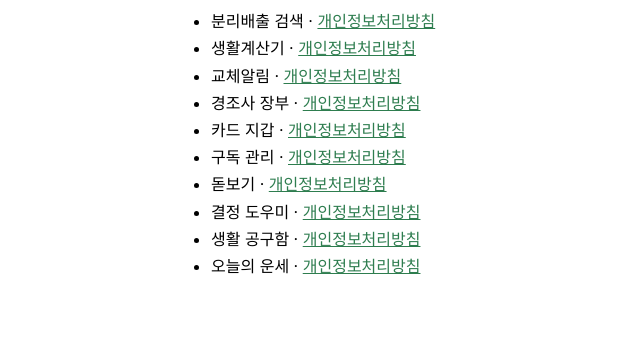
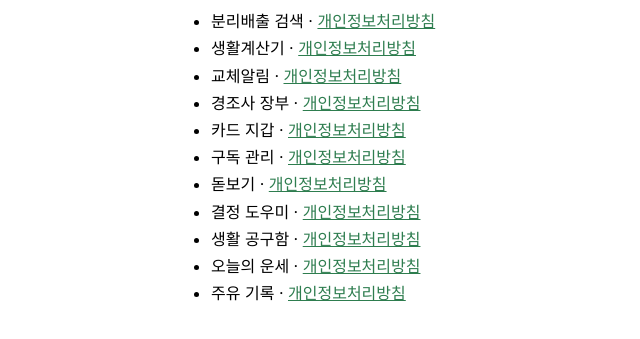
Before and after one commit to byoungguk/byoungguk.github.io, a plain HTML site: page index.html in a window 1280 px wide. Shown: the part 129-468 px from the top of the page, without its empty margins (149-789 px from the left). Drawn offline with Linux system fonts and the light colour scheme.

Commit message:
주유 기록 추가

```diff
--- a/index.html
+++ b/index.html
@@ -19,6 +19,7 @@
 <li>결정 도우미 · <a href="https://byoungguk.github.io/decidehelper-privacy/privacy.html">개인정보처리방침</a></li>
 <li>생활 공구함 · <a href="https://byoungguk.github.io/toolbox-privacy/privacy.html">개인정보처리방침</a></li>
 <li>오늘의 운세 · <a href="https://byoungguk.github.io/dailysaju-privacy/privacy.html">개인정보처리방침</a></li>
+<li>주유 기록 · <a href="https://byoungguk.github.io/fuellog-privacy/privacy.html">개인정보처리방침</a></li>
 </ul>
 </body>
 </html>
```
